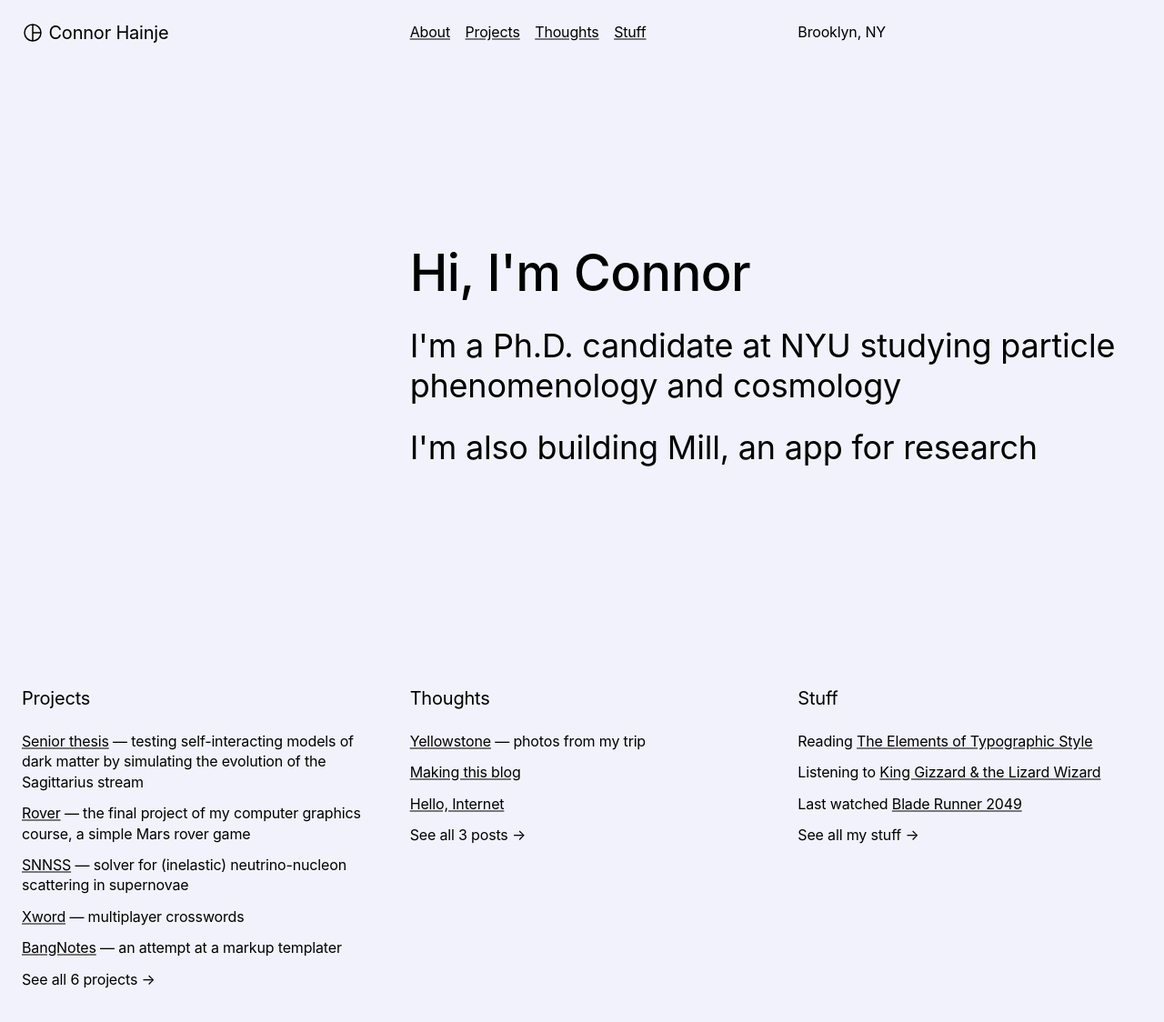
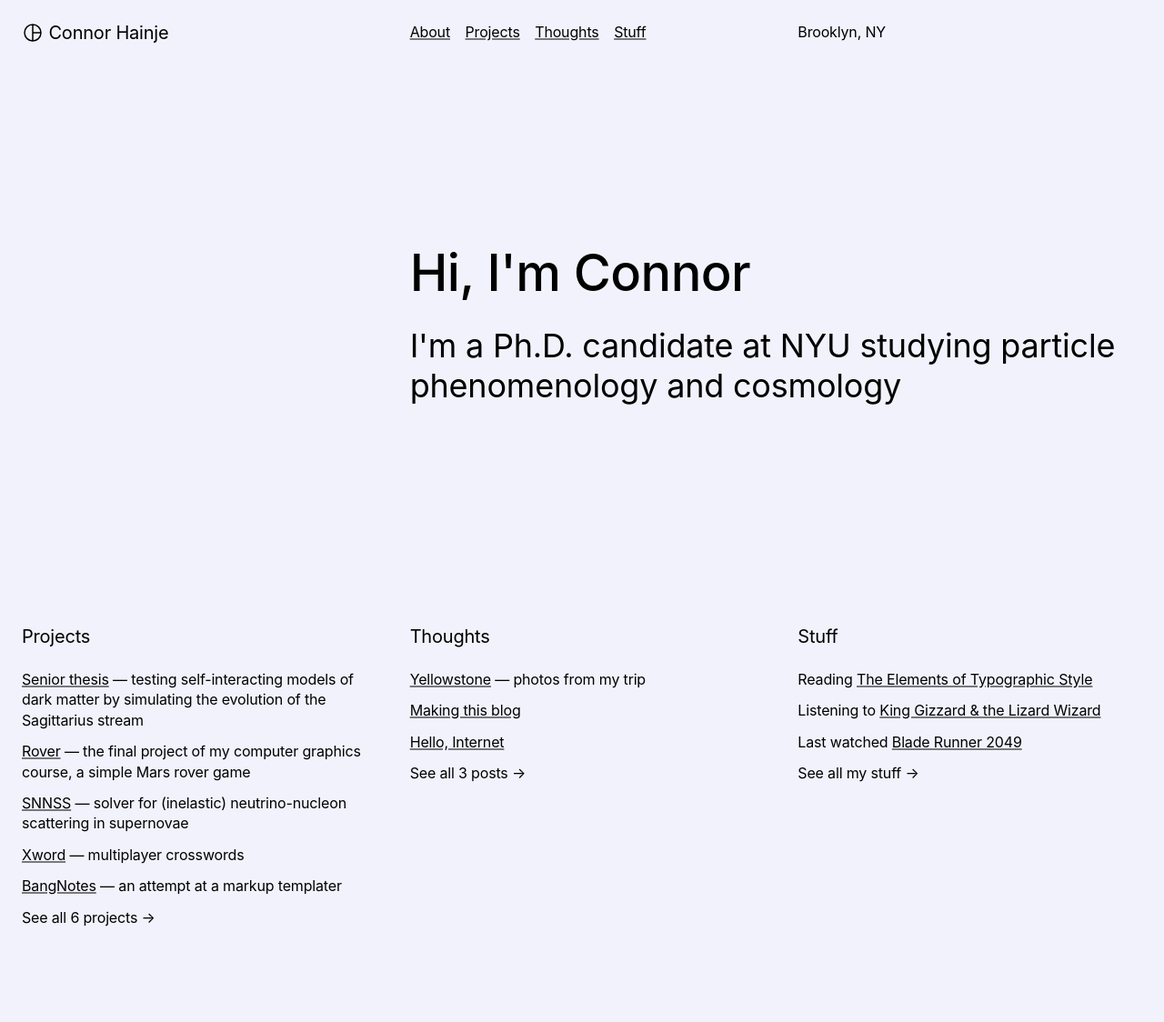
Before and after one commit to cmhainje/cmhainje.github.io, a Jekyll site: the page built from index.html, in a window 1280 px wide. Shown: the whole page at 91% size. Built offline with Jekyll 4.4.1, drawn with Linux system fonts in a browser that asks for light colours; some web fonts are replaced; after the commit the page ends 1056 px from its top, so only the background shows below that.

Commit message:
update index

```diff
--- a/index.html
+++ b/index.html
@@ -65,7 +65,7 @@ permalink: /
             <div class="large-bio">
                 <h1>Hi, I'm Connor</h1>
                 <h2>I'm a Ph.D. candidate at NYU studying particle phenomenology and cosmology</h2>
-                <h2>I'm also building Mill, an app for research</h2>
+                <!-- <h2>I'm also building Mill, an app for research</h2> -->
             </div>
         </r-cell>
 
```
Also changed, not shown: 1 other file.
